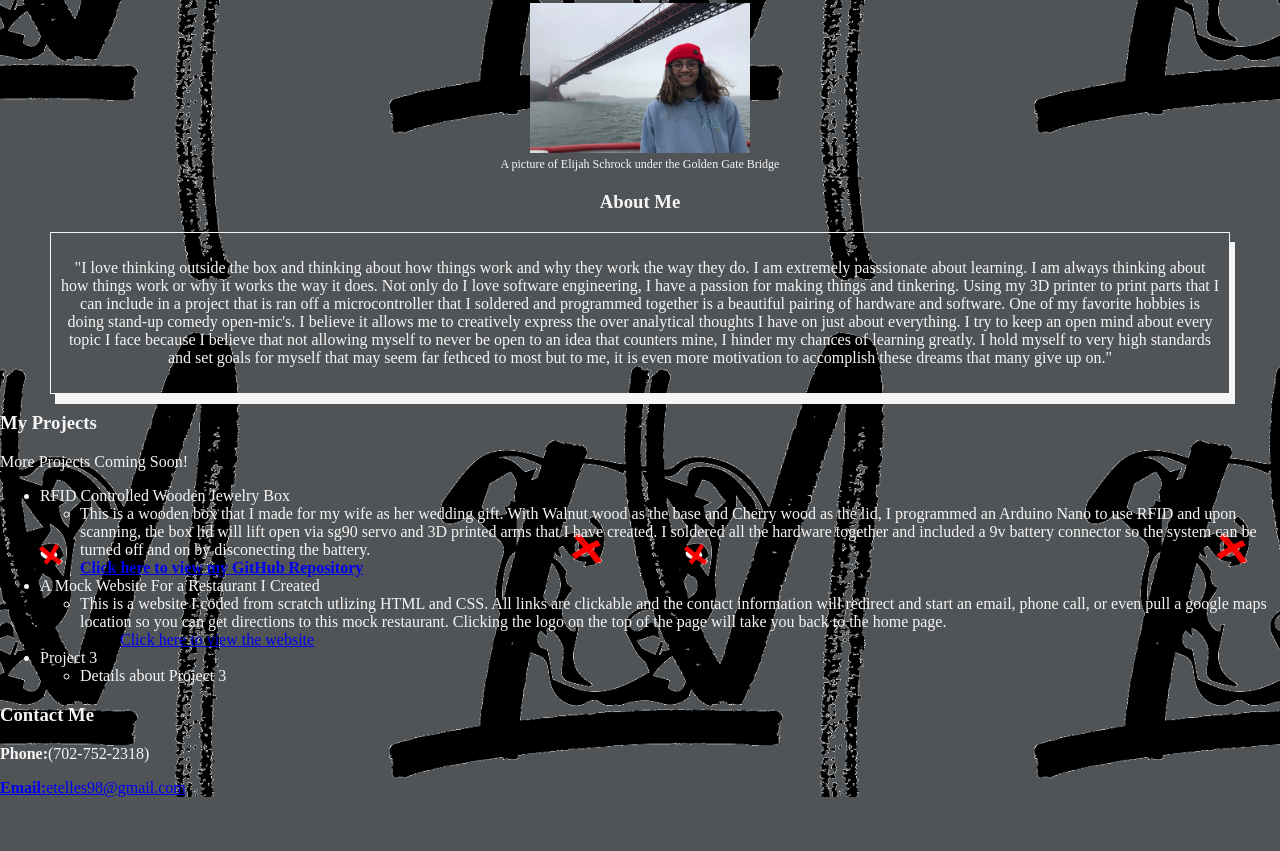
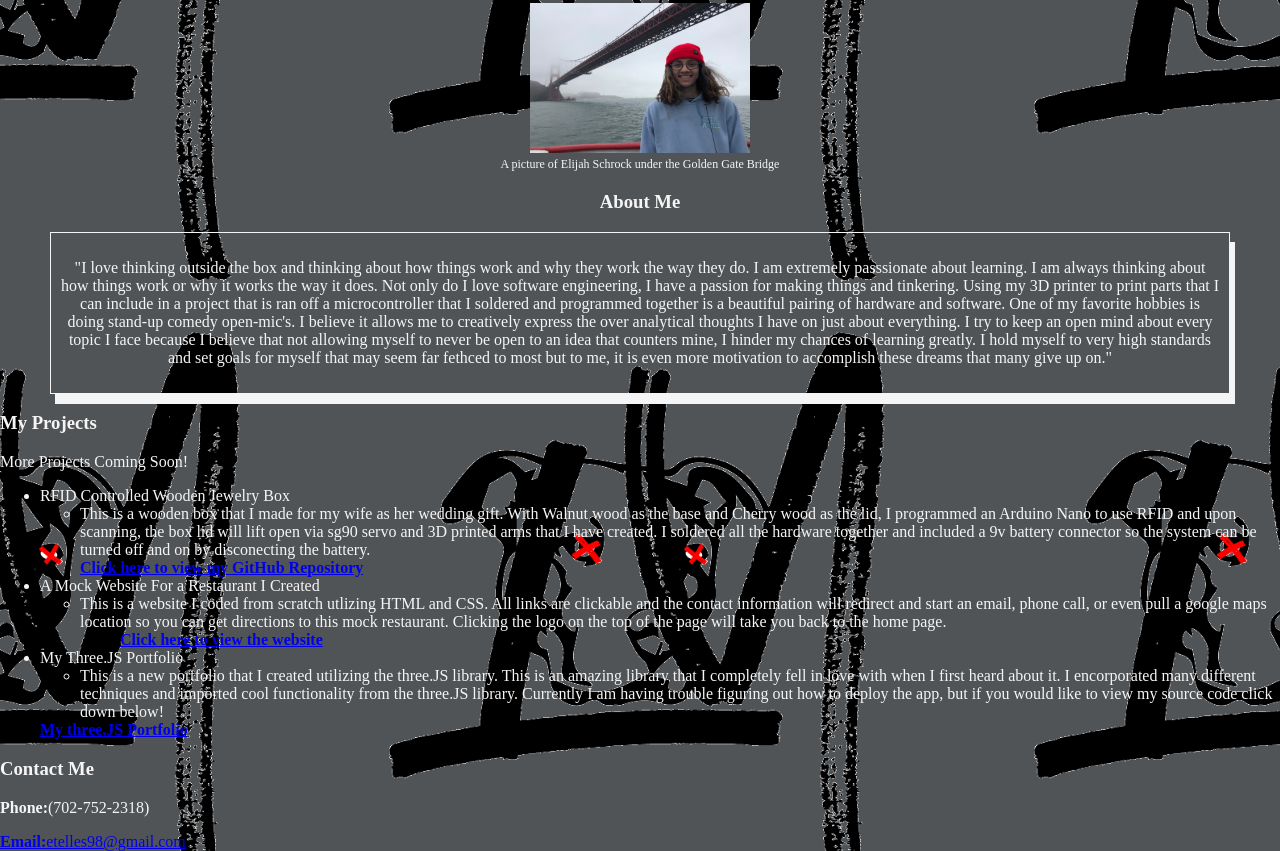
Before and after one commit to ElijahSchrock/DecorateYour-Portfolio, a plain HTML site: page index.html in a window 1280 px wide. Shown: the part 336-1187 px from the top of the page. Before the commit the page ends 1133 px from the top, so only its background shows below. Drawn offline with Linux system fonts and the light colour scheme.

Commit message:
added a project

```diff
--- a/css/styles.css
+++ b/css/styles.css
@@ -5,9 +5,7 @@ nav li {
     display: inline;
     padding: 15px
 }
-a:hover {
-    background-color: red;
-}
+
 body {
     background: rgb(81, 84, 87);
     background-image: url(../images/lygifogo.gif);
--- a/index.html
+++ b/index.html
@@ -73,13 +73,13 @@
         <li> A Mock Website For a Restaurant I Created</li>
           <ul>
             <li>This is a website I coded from scratch utlizing HTML and CSS. All links are clickable and the contact information will redirect and start an email, phone call, or even pull a google maps location so you can get directions to this mock restaurant. Clicking the logo on the top of the page will take you back to the home page.</li>
-            <ul><a href="https://elijahschrock.github.io/Restaurant-Project/" target="_blank">Click here to view the website</a>
+            <ul><a href="https://elijahschrock.github.io/Restaurant-Project/" target="_blank"><b>Click here to view the website</b></a>
             </ul>
           </ul>
-        <li>Project 3</li>
+        <li>My Three.JS Portfolio</li>
           <ul>
-            <li>Details about Project 3</li>
-          </ul>
+            <li>This is a new portfolio that I created utilizing the three.JS library. This is an amazing library that I completely fell in love with when I first heard about it. I encorporated many different techniques and imported cool functionality from the three.JS library. Currently I am having trouble figuring out how to deploy the app, but if you would like to view my source code click down below!</li>
+          </ul><a href="https://github.com/ElijahSchrock/three-js-first-project" target='_blank'><b>My three.JS Portfolio</b></a>
       </ul>
     </div>
   <div id="contact-info">
```
